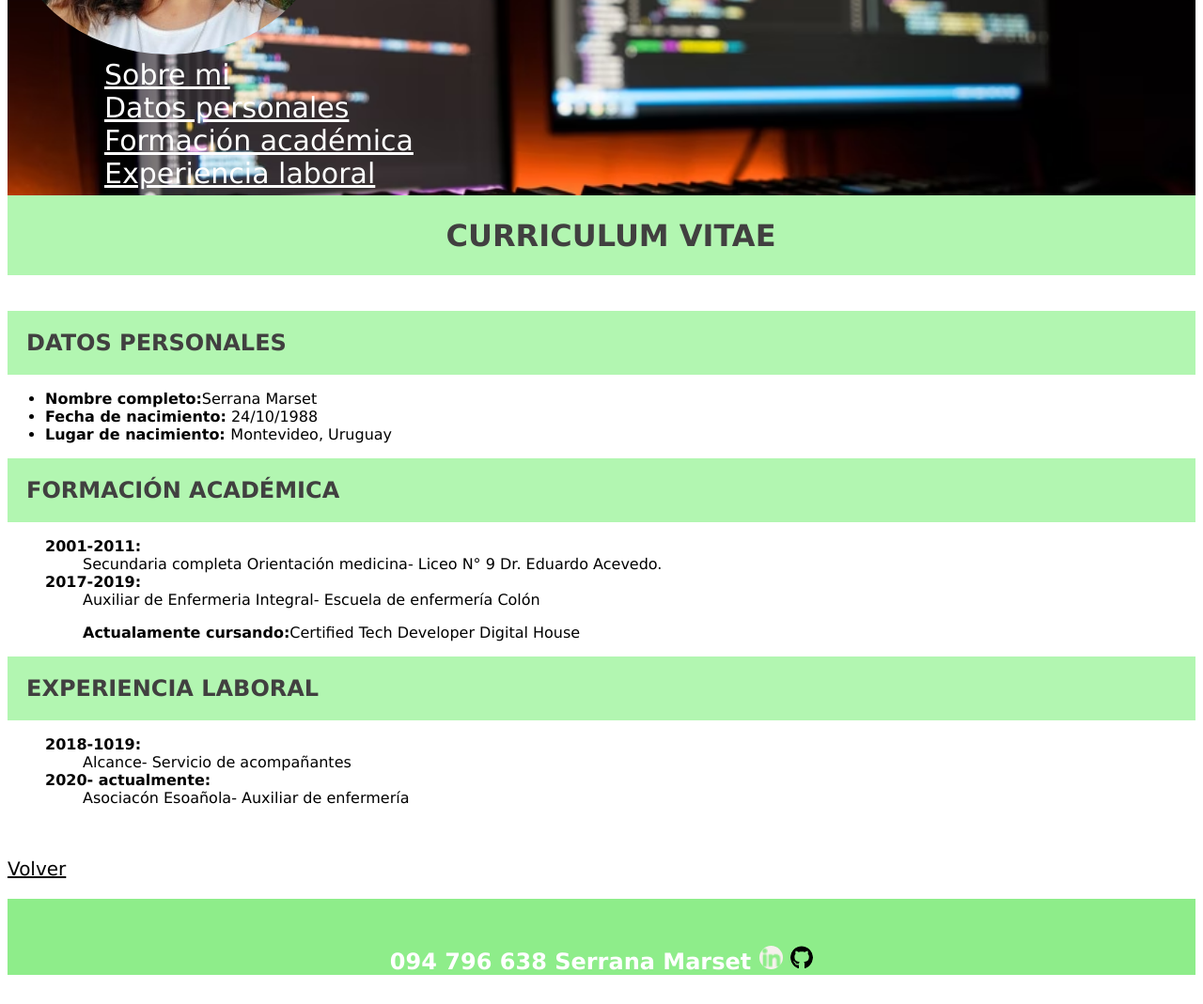
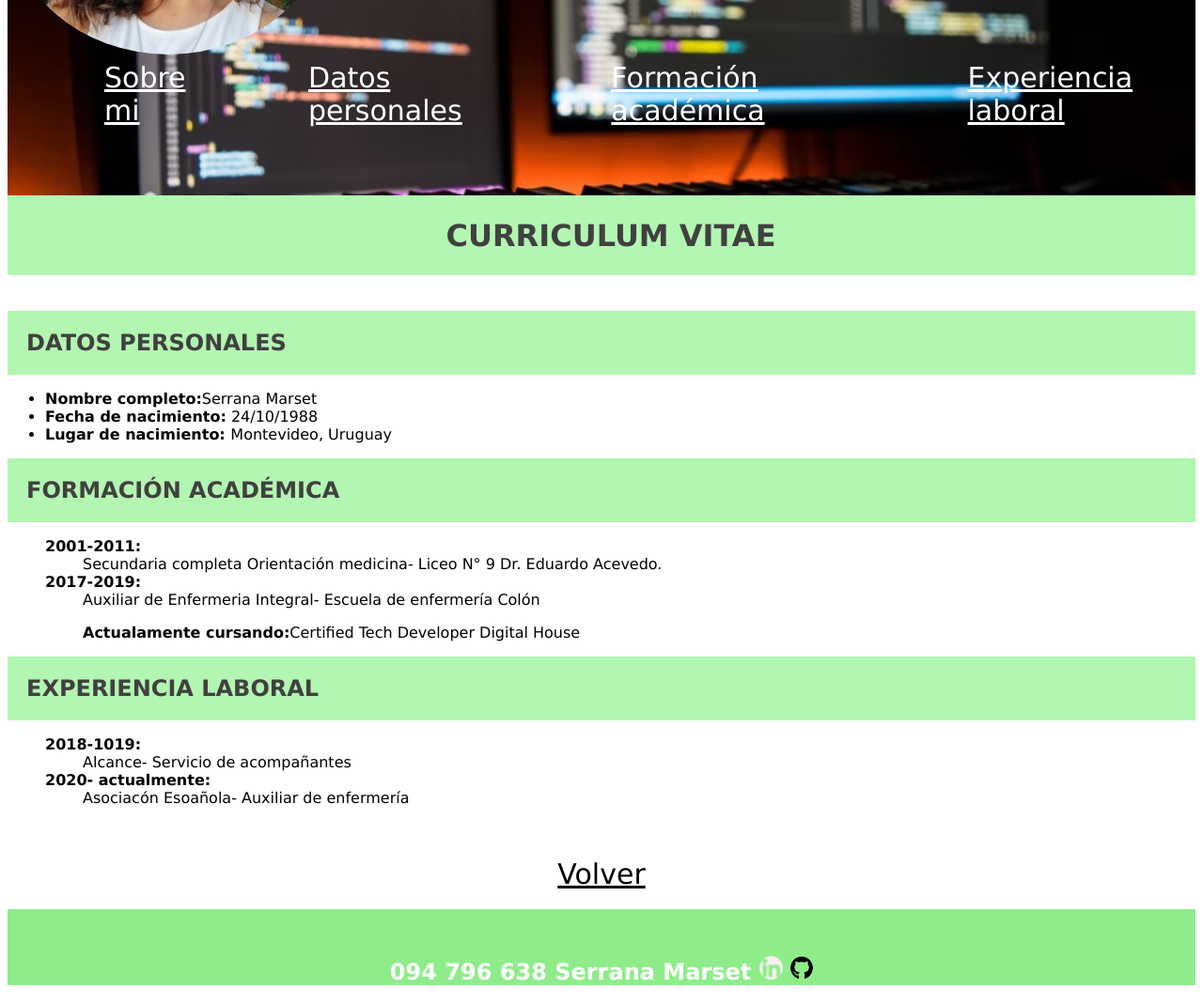
Before and after one commit to marset-s/Curriculum-Vitae, a plain HTML site: page Curriculum-Vitae-ejercicio Clase8/index.html in a window 1280 px wide. Shown: the part 300-1369 px from the top of the page at 94% size. Drawn offline with Linux system fonts and the light colour scheme.

Commit message:
modifico estilos

```diff
--- a/Curriculum-Vitae-ejercicio Clase8/index.html
+++ b/Curriculum-Vitae-ejercicio Clase8/index.html
@@ -103,9 +103,9 @@
 <br>
 <br>
 
-
-    <a class="volver"  href="#inicio">Volver</a>
-
+<div>
+    <a class="volver" href="#inicio">Volver</a>
+</div>
 
     </main>
 
--- a/Curriculum-Vitae-ejercicio Clase8/styles.css
+++ b/Curriculum-Vitae-ejercicio Clase8/styles.css
@@ -23,6 +23,17 @@ img {
     margin-top: 50px;
 
 
+}
+
+nav{
+    display: flex;
+    justify-content: center;
+}
+
+
+a:hover{
+
+    color: wheat;
 }
 
 .sobremi {
@@ -63,6 +74,8 @@ img {
    font-size: 20px;
    color: black;
    justify-content: center;
+   transition: .5s;
+
 
    }
 
@@ -70,3 +83,8 @@ img {
     height: 25px;
 
 }
+
+div a {
+    display: flex;
+    font-size: 30px;
+}
```
